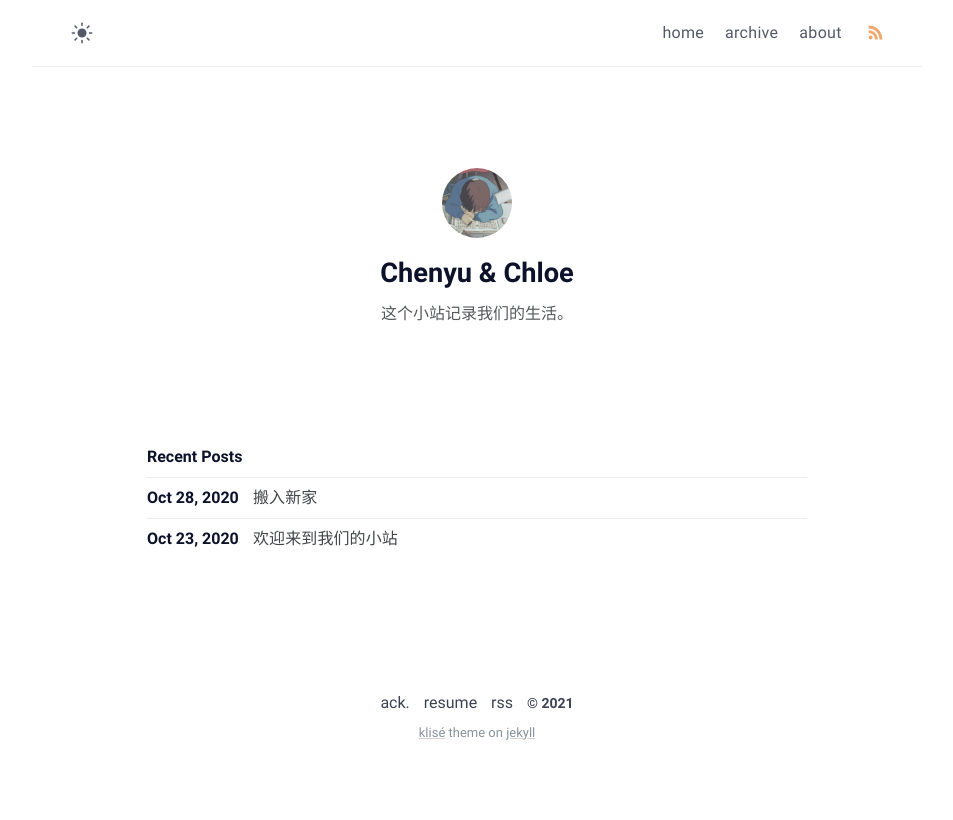
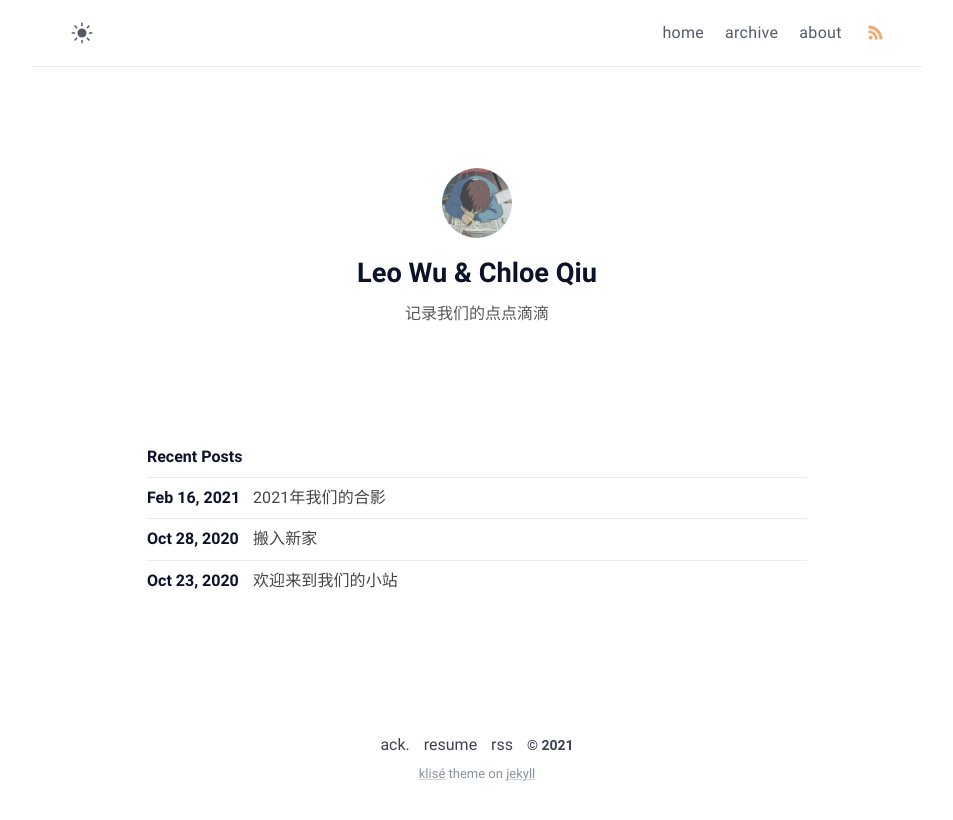
Before and after one commit to Leohc92/Our-First-Decade, a Jekyll site: the page built from index.md, in a window 1280 px wide. Shown: the top 820 px of the page, without its empty margins (163-1116 px from the left). Built offline with Jekyll 4.4.1, drawn with Linux system fonts in a browser that asks for light colours.

Commit message:
add one article

```diff
--- a/_config.yml
+++ b/_config.yml
@@ -9,15 +9,15 @@ mode: light # default theme "dark" | "light"
 
 # Profile settings
 author:
-  name: Chenyu & Chloe  # author name
+  name: Leo Wu & Chloe Qiu # author name
   bio: >- # tell to the world
-    这个小站记录我们的生活。
+    记录我们的点点滴滴
   # username: username # general username
   github: Leohc92 # github username
   # twitter: twitter_username # twitter username
   # facebook: facebook_username # facebook username
   # email: your-email@email.com # email adress
-  avatar: /assets/img/avatar.jpg # change with your own avatar
+  avatar: /Our-First-Decade/assets/img/avatar.jpg # change with your own avatar
 
 # URL settings
 url: https://leohc92.github.io #
```
Also changed, not shown: _posts/2021-photo-of-us/2021-02-16-2021-photo-of-us.md (added, +11 -0 lines), 1 other file.
